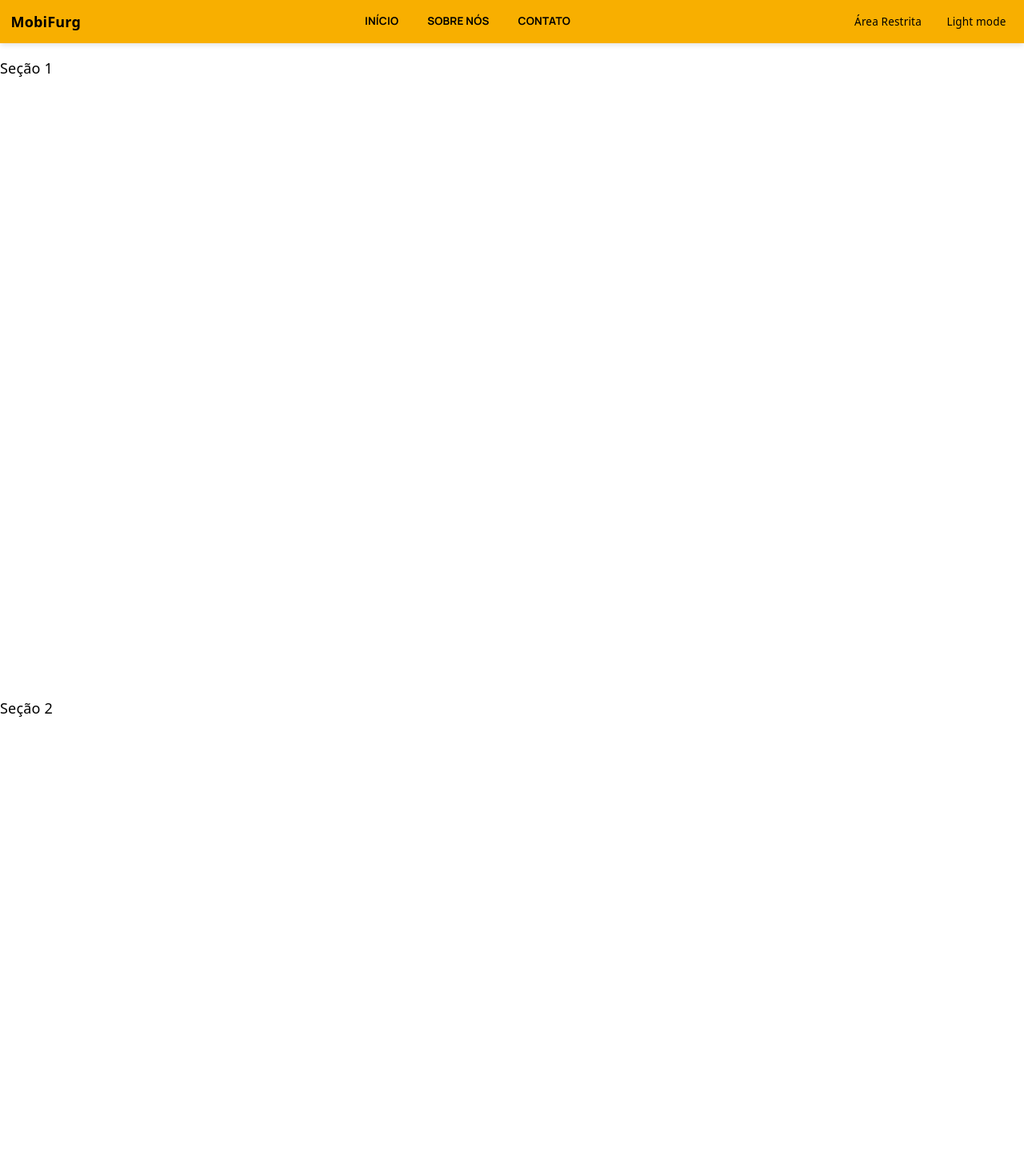
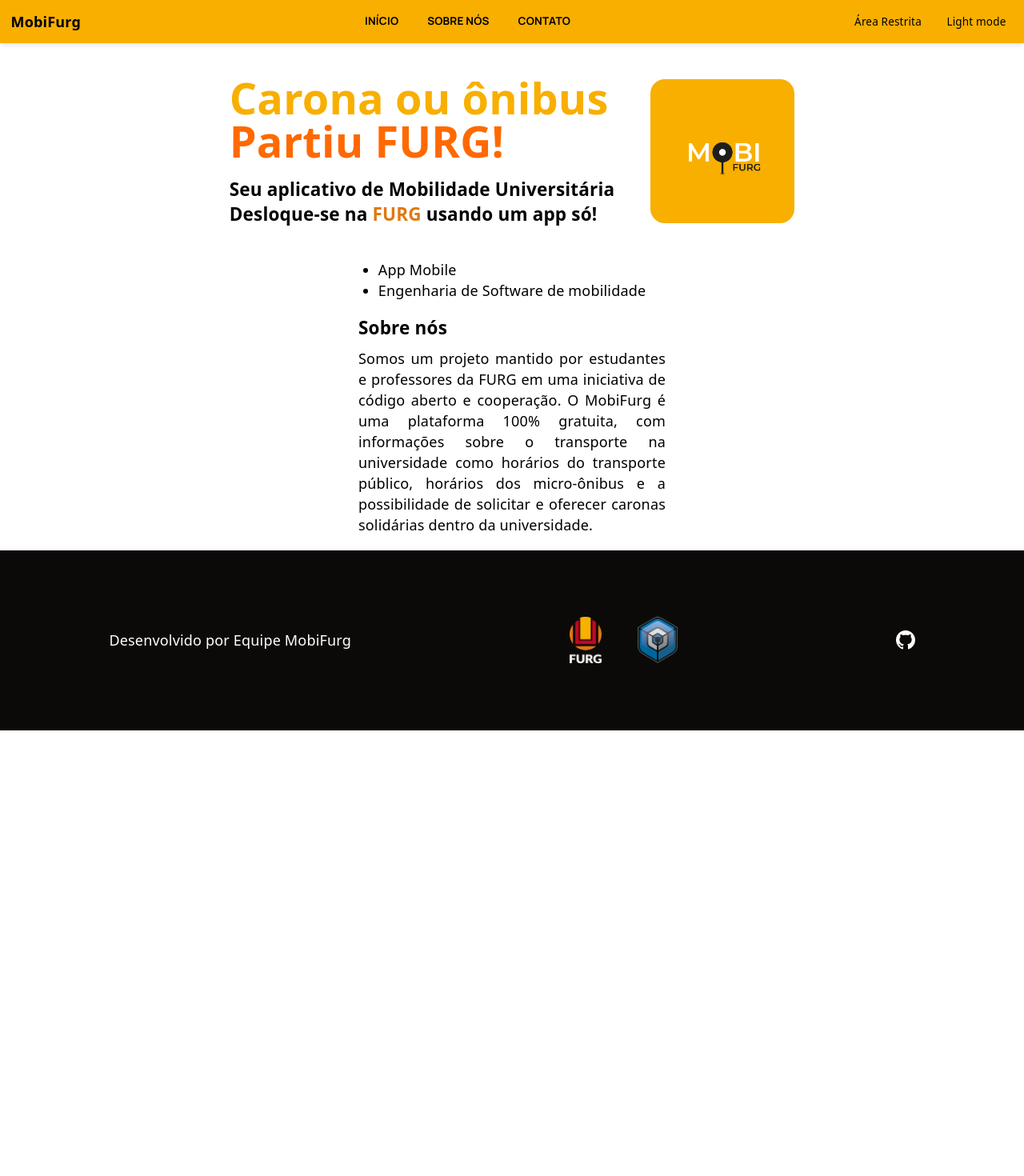
Before and after one commit to Projeto-Mobi/landing-page, a React (Vite) app: page / in a window 1280 px wide. Shown: the top 1470 px of the page at 80% size. After the commit the page ends 913 px from the top, so only its background shows below. Built offline with nearby package versions, Linux system fonts and the light colour scheme.

Commit message:
feat: root page structure

```diff
--- a/src/App.tsx
+++ b/src/App.tsx
@@ -1,20 +1,22 @@
-import './App.css'
 import Header from '@components/Header'
+import Banner from './components/Banner'
+import Footer from './components/Footer'
+import About from './components/About'
+import Features from './components/Features'
 
 function App() {
 
   return (
     <>
       <Header />
-      <section id='sec-1' className='h-screen bg-blue'>
-        <div>Seção 1</div>
-      </section>
-      <section id='sec-2' className='h-screen bg-red'>
-        <div>Seção 2</div>
-      </section>
-      <section id='sec-3' className='h-screen bg-green'>
-        <div>Seção 3</div>
-      </section>
+      <main className="w-full flex items-center justify-center flex-col mb-4">
+        <Banner />
+        <section className="w-[80%] px-[10%]">
+          <Features />
+          <About />
+        </section>
+      </main>
+      <Footer />
     </>
   )
 }
```
